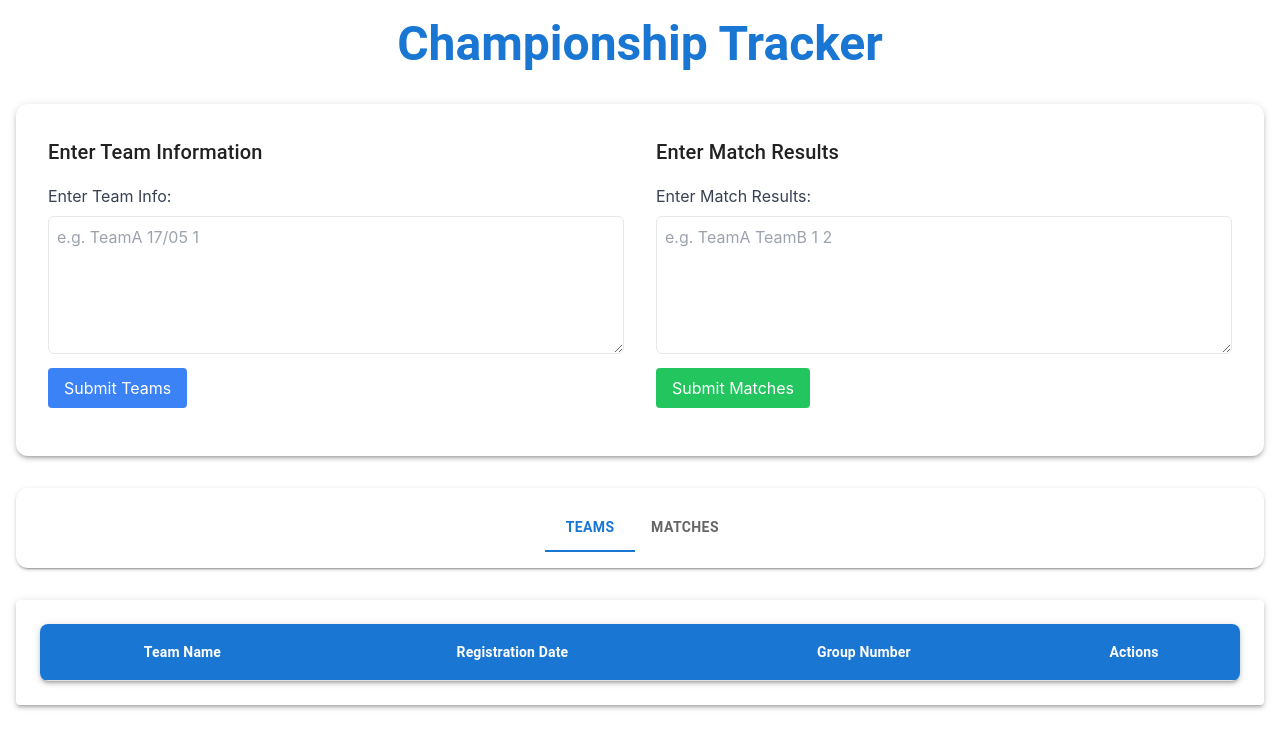
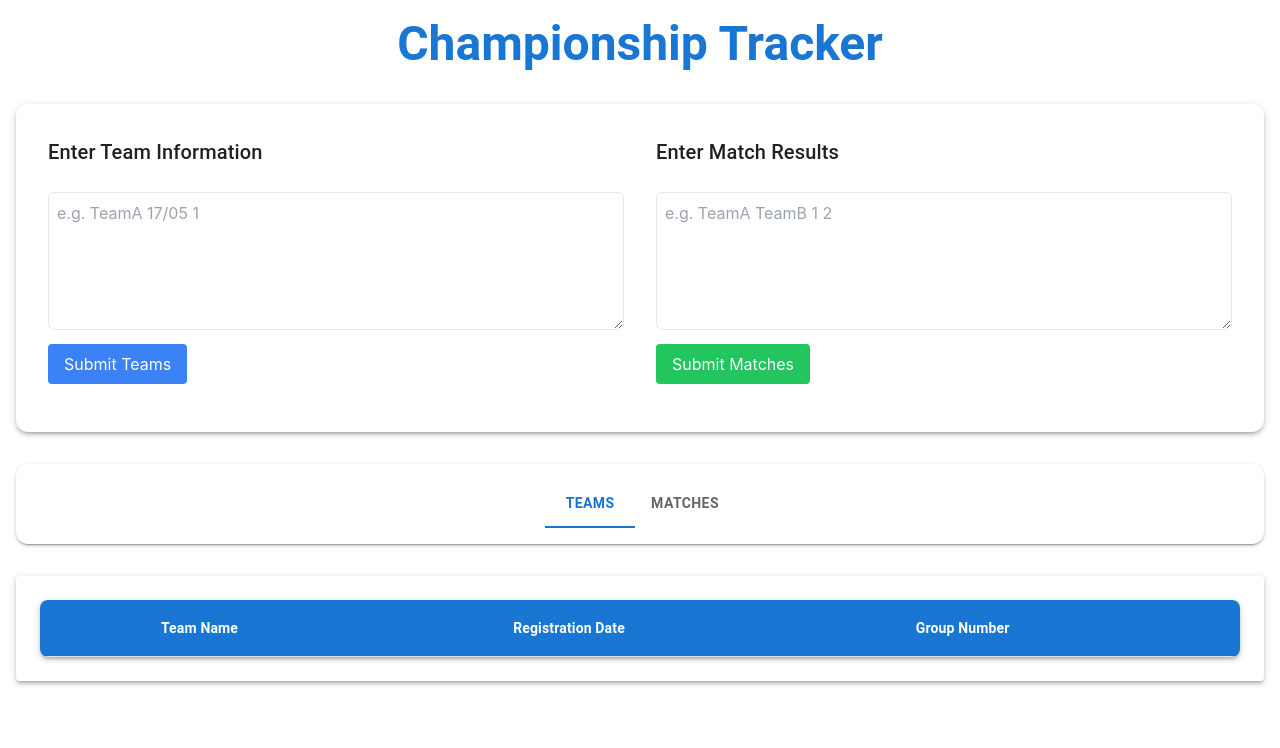
Before and after one commit to syoopie/govtech-championship-app, a React (Create React App) app: page / in a window 1280 px wide. Shown: the top 748 px of the page. Built offline with nearby package versions, Linux system fonts and the light colour scheme.

Commit message:
clean up unnecessary UI

```diff
--- a/src/components/MatchInput.tsx
+++ b/src/components/MatchInput.tsx
@@ -20,7 +20,6 @@ const MatchInput: React.FC<MatchInputProps> = ({ onMatchSubmit }) => {
 
     return (
         <form onSubmit={handleSubmit} className="my-4">
-            <label className="block text-gray-700">Enter Match Results:</label>
             <textarea
                 value={matchInput}
                 onChange={handleChange}
--- a/src/components/MatchTable.tsx
+++ b/src/components/MatchTable.tsx
@@ -96,9 +96,7 @@ const MatchTable: React.FC<MatchListProps> = ({ matches, onDelete }) => {
                                     fontWeight: "bold",
                                     textAlign: "center",
                                 }}
-                            >
-                                Actions
-                            </TableCell>
+                            ></TableCell>
                         </TableRow>
                     </TableHead>
 
--- a/src/components/TeamInput.tsx
+++ b/src/components/TeamInput.tsx
@@ -20,7 +20,6 @@ const TeamInput: React.FC<TeamInputProps> = ({ onTeamSubmit }) => {
 
     return (
         <form onSubmit={handleSubmit} className="my-4">
-            <label className="block text-gray-700">Enter Team Info:</label>
             <textarea
                 value={teamInput}
                 onChange={handleChange}
--- a/src/components/TeamTable.tsx
+++ b/src/components/TeamTable.tsx
@@ -89,9 +89,7 @@ const TeamTable: React.FC<TeamTableProps> = ({ teams, onDelete }) => {
                                     fontWeight: "bold",
                                     textAlign: "center",
                                 }}
-                            >
-                                Actions
-                            </TableCell>
+                            ></TableCell>
                         </TableRow>
                     </TableHead>
 
```
